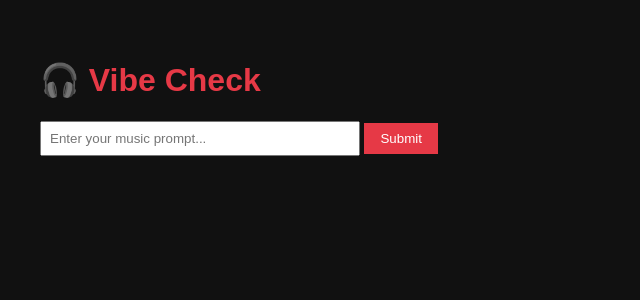
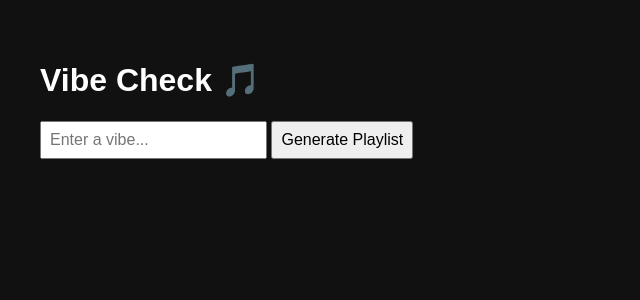
Before and after one commit to rileywallaceriley/Vibe_Check, a FastAPI app: page / in a window 1280 px wide. Shown: the top 300 px of the page, without its empty margins (0-640 px from the left). Run offline with FastAPI, Linux system fonts and the light colour scheme.

Commit message:
Update index.html

```diff
--- a/templates/index.html
+++ b/templates/index.html
@@ -1,72 +1,45 @@
 <!DOCTYPE html>
-<html lang="en">
+<html>
 <head>
-    <meta charset="UTF-8">
   <title>Vibe Check</title>
   <style>
     body {
-            background: #111;
-            color: #eee;
-            font-family: sans-serif;
+      font-family: Arial, sans-serif;
       padding: 2rem;
+      background-color: #111;
+      color: #fff;
     }
-        h1 {
-            color: #e63946;
+    input, button {
+      padding: 0.5rem;
+      font-size: 1rem;
     }
-        form {
-            margin-bottom: 2rem;
+    ul {
+      margin-top: 1rem;
     }
-        input[type="text"] {
-            padding: 0.5rem;
-            width: 300px;
-        }
-        input[type="submit"] {
-            padding: 0.5rem 1rem;
-            background: #e63946;
-            border: none;
-            color: white;
-            cursor: pointer;
-        }
-        .result {
-            margin-top: 1rem;
-            padding: 1rem;
-            border: 1px solid #444;
-            background: #222;
-        }
-        a {
-            color: #84dcc6;
-            text-decoration: none;
+    li {
+      margin-bottom: 0.5rem;
     }
   </style>
 </head>
 <body>
-    <h1>🎧 Vibe Check</h1>
-
+  <h1>Vibe Check 🎵</h1>
   <form method="post">
-        <input type="text" name="prompt" placeholder="Enter your music prompt..." required>
-        <input type="submit" value="Submit">
+    <input type="text" name="prompt" placeholder="Enter a vibe..." required>
+    <button type="submit">Generate Playlist</button>
   </form>
 
-    {% if error %}
-        <div class="result">
-            <strong>Error:</strong> {{ error }}
-        </div>
+  {% if tracks %}
+    <h2>Playlist for: "{{ query }}"</h2>
+    <ul>
+      {% for track in tracks %}
+        <li>
+          {{ track['title'] }} by {{ track['artist'] }}
+          {% if track['url'] %}
+            - <a href="{{ track['url'] }}" target="_blank">Listen</a>
           {% endif %}
-
-    {% if results %}
-        <div>
-            <h2>Results for: "{{ prompt }}"</h2>
-            {% for result in results %}
-                <div class="result">
-                    <strong>{{ result.title }}</strong><br>
-                    {% if result.link %}
-                        <a href="{{ result.link }}" target="_blank">Listen on Spotify</a>
-                    {% else %}
-                        No Spotify link found.
-                    {% endif %}
-                </div>
+        </li>
       {% endfor %}
-        </div>
+    </ul>
   {% endif %}
 </body>
 </html>
```
Lines whose indentation alone changed are shown as unchanged.
